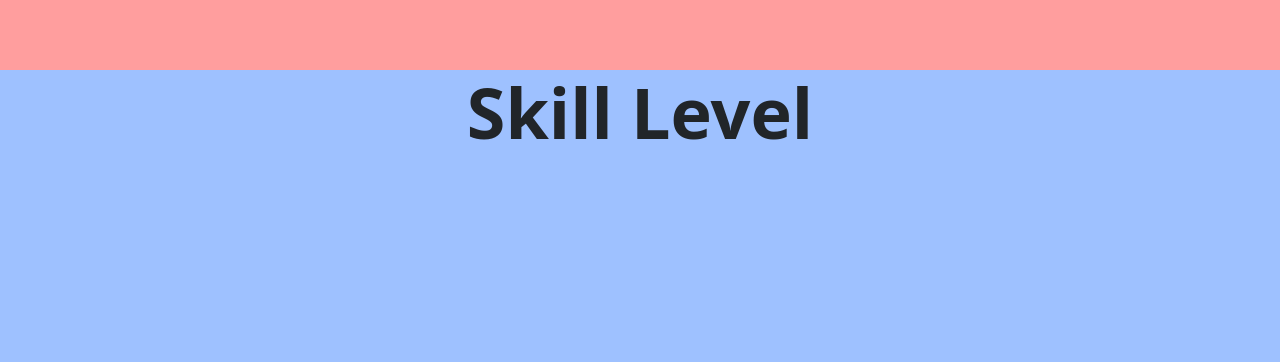
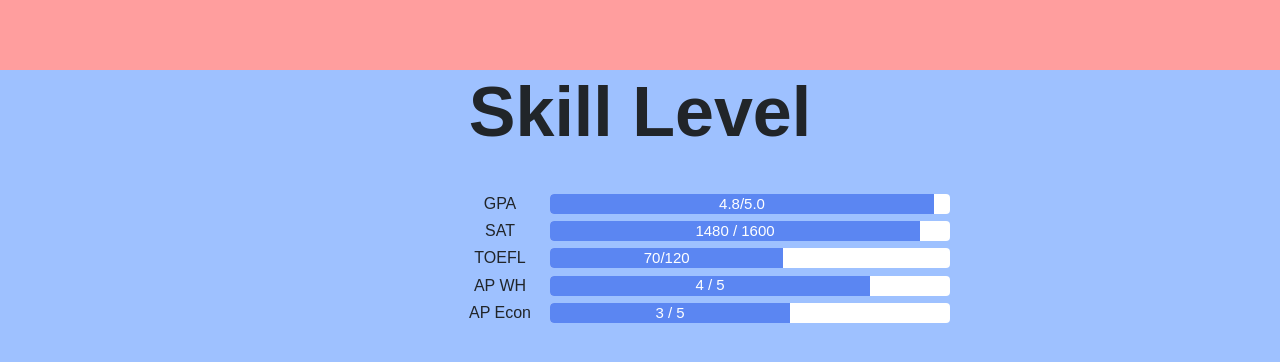
Before and after one commit to Yuni1029/Yuni-App, a React (Create React App) app: page /new in a window 1280 px wide. Shown: the part 730-1092 px from the top of the page. Built offline with nearby package versions, Linux system fonts and the light colour scheme; the HTML template or start-up script is replaced by a standard one.

Commit message:
first commit

```diff
--- a/src/NewPage/index.js
+++ b/src/NewPage/index.js
@@ -3,6 +3,8 @@
 import { useHistory } from "react-router-dom"
 import { ProgressBar, Button } from "react-bootstrap";
 import "bootstrap/dist/css/bootstrap.min.css";
+
+import "./style.css";
 
 
 const Container = styled.div`
@@ -44,15 +46,52 @@
 const SkillLevelContainer = styled.div`
     background-color: #9EC1FF;
     height: 100vh;
+    font-family: 'Quicksand', sans-serif;
+    text-align: center;
 `
 const Title = styled.h1`
     font-weight: 700;
     font-size: 70px;
-    text-align: center;
+    margin-bottom: 40px;
+`
+
+const GPA = styled.h6`
+    width: 100px;
+    margin-left: 450px;
+`
+
+const SAT = styled.h6`
+    width: 100px;
+    margin-left: 450px;
+`
+const TOEFL = styled.h6`
+    width: 100px;
+    margin-left: 450px;
+`
+const APWH = styled.h6`
+    width: 100px;
+    margin-left: 450px;
+`
+
+const APEcon = styled.h6`
+    width: 100px;
+    margin-left: 450px;
+    padding-bottom: 300px;
 `
 
 
+const RowContainer = styled.div`
+display:flex;
+flex-direction: row;
+`;
+
 function NewPage() {
+    const barStyle = {
+        width: "400px",
+        height: "20px",
+        backgroundColor:"white",
+    };
+
     return (
         <Container>
             <AboutMeContainer>
@@ -80,12 +119,79 @@
                     </img>
                 </Portrait>
             </AboutMeContainer>
+
             <SkillLevelContainer>
+
                 <Title>
                     Skill Level
                 </Title>
+                <RowContainer>
+                <GPA>
+                    GPA
+                </GPA>
+                <ProgressBar
+                    style={barStyle}
+                    label={`4.8/5.0`}
+                    max={5.0}
+                    min={0.0}
+                    now={4.8}
+                />
+                </RowContainer>
+                <RowContainer>
+                <SAT>
+                    SAT
+                </SAT>
+                <ProgressBar
+                    style={barStyle}
+                    label={`1480 / 1600`}
+                    max={1600}
+                    min={0}
+                    now={1480}
+                />
+                </RowContainer>
+
+                <RowContainer>
+                <TOEFL>
+                    TOEFL
+                </TOEFL>
+                <ProgressBar
+                    style={barStyle}
+                    label={`70/120`}
+                    max={120}
+                    min={0}
+                    now={70}
+                />
+                </RowContainer>
+
+                <RowContainer>
+                <APWH>
+                    AP WH
+                </APWH>
+                <ProgressBar
+                    style={barStyle}
+                    label={`4 / 5`}
+                    max={5}
+                    min={0}
+                    now={4}
+                />
+                </RowContainer>
+
+                <RowContainer>
+                <APEcon>
+                    AP Econ
+                </APEcon>
+                <ProgressBar
+                    style={barStyle}
+                    label={`3 / 5`}
+                    max={5}
+                    min={0}
+                    now={3}
+                />
+                </RowContainer>
 
             </SkillLevelContainer>
+
+
         </Container>
     )
 }
--- /dev/null
+++ b/src/NewPage/style.css
@@ -0,0 +1,4 @@
+.progress-bar {
+    background-color: #5B86F2;
+    font-size: 15px;
+}
```
